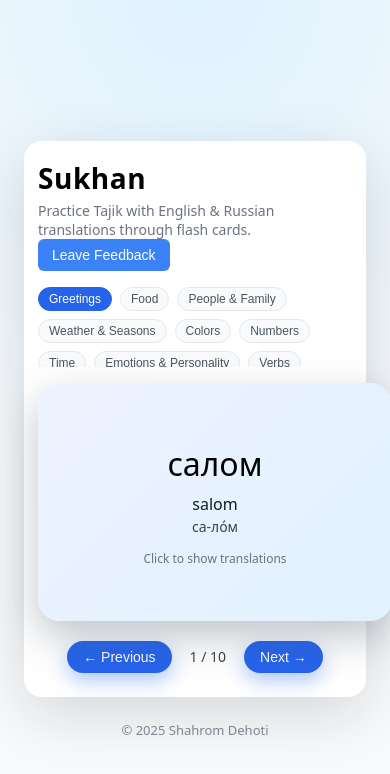
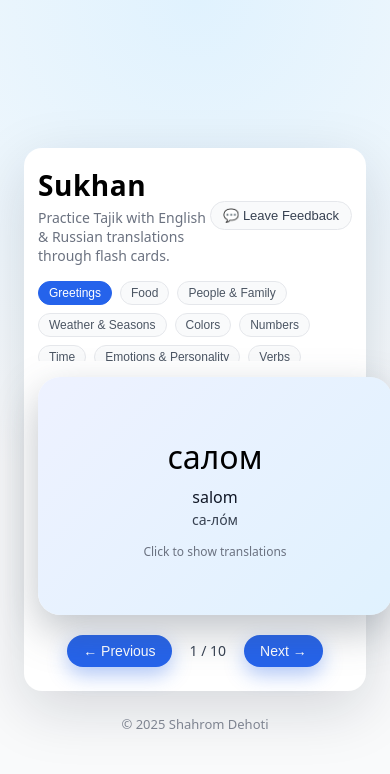
Before and after one commit to ShahromDehoti/Sukhan, a React (Vite) app in the folder tajik-flashcards/: page / in a window 390 px wide. Shown: the top 774 px of the page. Built offline with nearby package versions, Linux system fonts and the light colour scheme.

Commit message:
fix leave feedback button positioning

```diff
--- a/tajik-flashcards/src/App.css
+++ b/tajik-flashcards/src/App.css
@@ -54,10 +54,14 @@
   /* Header */
   .app-header {
     display: flex;
-    align-items: flex-start;
+    align-items: center;
     justify-content: space-between;
-    gap: 12px;
+    width: 100%;
     margin-bottom: 16px;
+  }
+
+  .header-text {
+    max-width: 70%;
   }
 
   .app-title {
@@ -71,6 +75,29 @@
     font-size: 14px;
     color: #6b7280;
   }
+
+  /* Feedback button */
+  .ghost-button {
+    border: 1px solid #e5e7eb;
+    background: #f9fafb;
+    border-radius: 999px;
+    padding: 6px 12px;
+    font-size: 13px;
+    cursor: pointer;
+    color: #374151;
+    display: inline-flex;
+    align-items: center;
+    gap: 6px;
+    transition: background 0.15s, border-color 0.15s, transform 0.1s;
+    white-space: nowrap;
+  }
+
+  .ghost-button:hover {
+    background: #eef2ff;
+    border-color: #c7d2fe;
+    transform: translateY(-1px);
+  }
+
 
   /* Category pills */
   .category-row {
@@ -279,127 +306,4 @@
       overflow-y: auto;
     }
 
-    /* --- Feedback Button --- */
-    .feedback-button {
-        background: #3b82f6;
-        color: white;
-        padding: 8px 14px;
-        border-radius: 6px;
-        font-size: 14px;
-        border: none;
-        cursor: pointer;
-        transition: background 0.2s;
-    }
-
-    .feedback-button:hover {
-        background: #2563eb;
-    }
-
-    /* --- Modal Overlay --- */
-    .feedback-overlay {
-        position: fixed;
-        inset: 0;
-        background: rgba(0, 0, 0, 0.45);
-        display: flex;
-        align-items: center;
-        justify-content: center;
-        z-index: 100;
-        backdrop-filter: blur(3px);
-    }
-
-    /* --- Modal Box --- */
-    .feedback-modal {
-        background: white;
-        width: 90%;
-        max-width: 420px;
-        padding: 24px;
-        border-radius: 16px;
-        box-shadow: 0 10px 40px rgba(0,0,0,0.2);
-        animation: fadeInScale 0.2s ease-out;
-    }
-
-    @keyframes fadeInScale {
-        from { opacity: 0; transform: scale(0.9); }
-        to { opacity: 1; transform: scale(1); }
-    }
-
-    /* --- Title --- */
-    .feedback-title {
-        margin-bottom: 16px;
-        font-size: 20px;
-        font-weight: 600;
-        color: #111827;
-        text-align: center;
-    }
-
-    /* --- Text Input Wrapper --- */
-    .feedback-input-wrapper {
-        position: relative;
-        margin-bottom: 20px;
-    }
-
-    /* Placeholder that behaves like a real floating label */
-    .feedback-placeholder {
-        position: absolute;
-        top: 12px;
-        left: 12px;
-        color: #9ca3af;
-        pointer-events: none;
-    }
-
-    /* Textarea */
-    .feedback-textarea {
-        width: 100%;
-        height: 120px;
-        padding: 12px;
-        border-radius: 10px;
-        border: 1px solid #d1d5db;
-        resize: none;
-        font-size: 14px;
-        outline: none;
-    }
-
-    .feedback-textarea:focus {
-        border-color: #2563eb;
-    }
-
-    /* --- Buttons --- */
-    .feedback-buttons {
-        display: flex;
-        justify-content: flex-end;
-        gap: 12px;
-    }
-
-    .feedback-cancel,
-    .feedback-send {
-        padding: 8px 14px;
-        border-radius: 6px;
-        font-size: 14px;
-        cursor: pointer;
-        border: none;
-    }
-
-    .feedback-cancel {
-        background: #e5e7eb;
-        color: #374151;
-    }
-
-    .feedback-cancel:hover {
-        background: #d1d5db;
-    }
-
-    .feedback-send {
-        background: #2563eb;
-        color: white;
-    }
-
-    .feedback-send:disabled {
-        background: #9ca3af;
-        cursor: not-allowed;
-    }
-
-    .feedback-send:hover:not(:disabled) {
-        background: #1e40af;
-    }
-
   }
--- a/tajik-flashcards/src/App.jsx
+++ b/tajik-flashcards/src/App.jsx
@@ -66,19 +66,18 @@ function App() {
         <div className="app-card">
           {/* Header */}
           <header className="app-header">
-            <div>
+            <div className="header-text">
               <h1 className="app-title">Sukhan</h1>
               <p className="app-subtitle">
                 Practice Tajik with English & Russian translations through flash cards.
               </p>
-
+            </div>
               <button
-                className="feedback-button"
+                className="ghost-button"
                 onClick={() => setIsFeedbackOpen(true)}
               >
-                Leave Feedback
+                💬 Leave Feedback
               </button>
-            </div>
           </header>
 
           {/* Category pills */}
```
